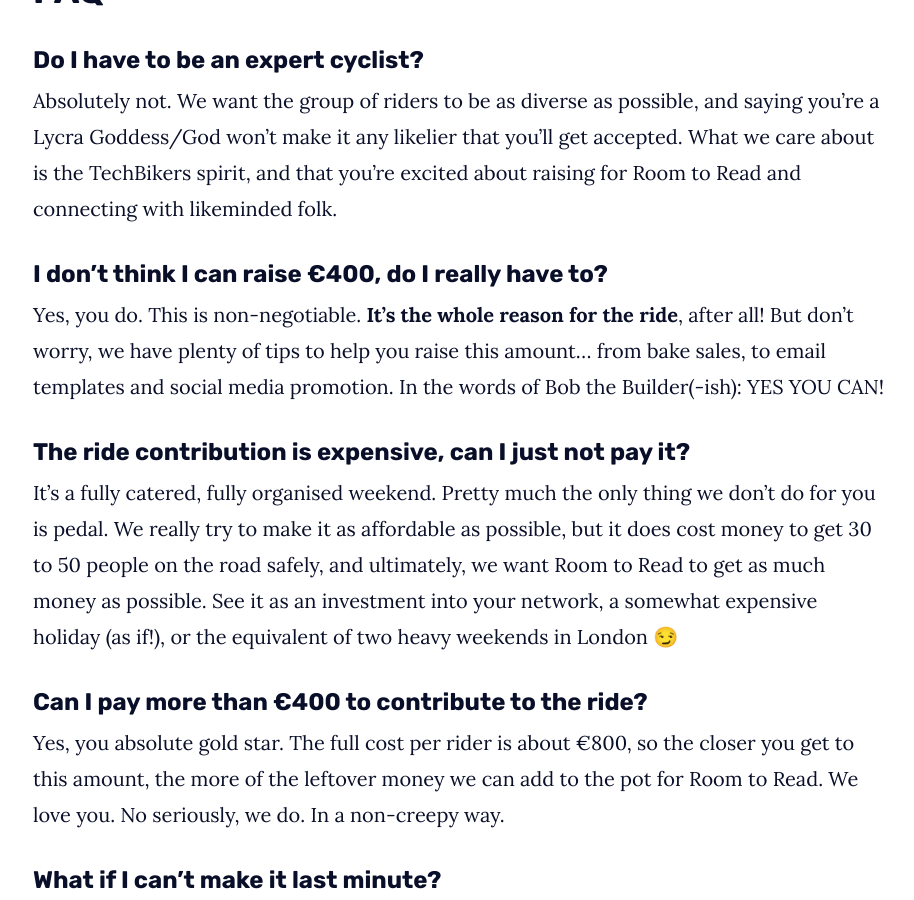
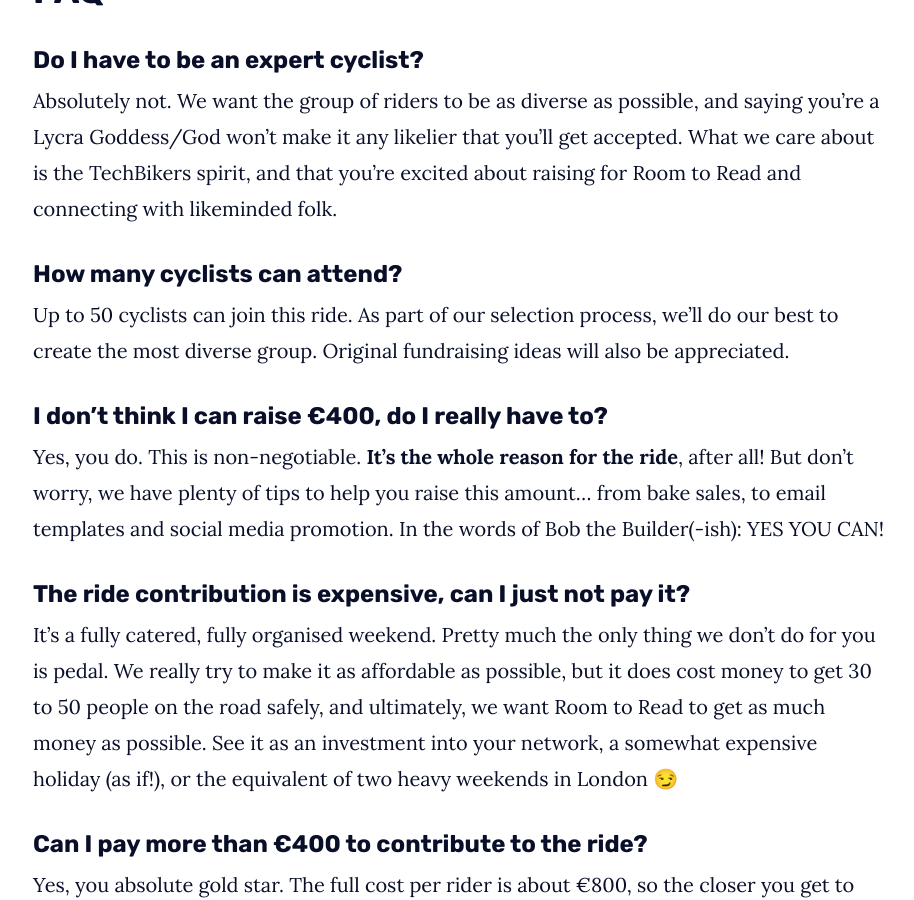
Before and after one commit to matthewcobb/techbikers, a Jekyll site: the page built from _rides/faro-to-lisbon.md, in a window 1280 px wide and 900 px high, scrolled down 3065 px. Shown: the whole window, without its empty margins (179-1093 px from the left). Built offline with Jekyll 4.4.1, drawn with Linux system fonts in a browser that asks for light colours.

Commit message:
Update from Forestry.io Emmanuel Nataf updated _rides/faro-to-lisbon.md

```diff
--- a/_rides/faro-to-lisbon.md
+++ b/_rides/faro-to-lisbon.md
@@ -76,6 +76,10 @@
 
 Absolutely not. We want the group of riders to be as diverse as possible, and saying you're a Lycra Goddess/God won't make it any likelier that you'll get accepted. What we care about is the TechBikers spirit, and that you're excited about raising for Room to Read and connecting with likeminded folk.
 
+### How many cyclists can attend?
+
+Up to 50 cyclists can join this ride. As part of our selection process, we'll do our best to create the most diverse group. Original fundraising ideas will also be appreciated.
+
 ### I don't think I can raise €400, do I really have to?
 
 Yes, you do. This is non-negotiable. **It's the whole reason for the ride**, after all! But don't worry, we have plenty of tips to help you raise this amount… from bake sales, to email templates and social media promotion. In the words of Bob the Builder(-ish): YES YOU CAN!
```
